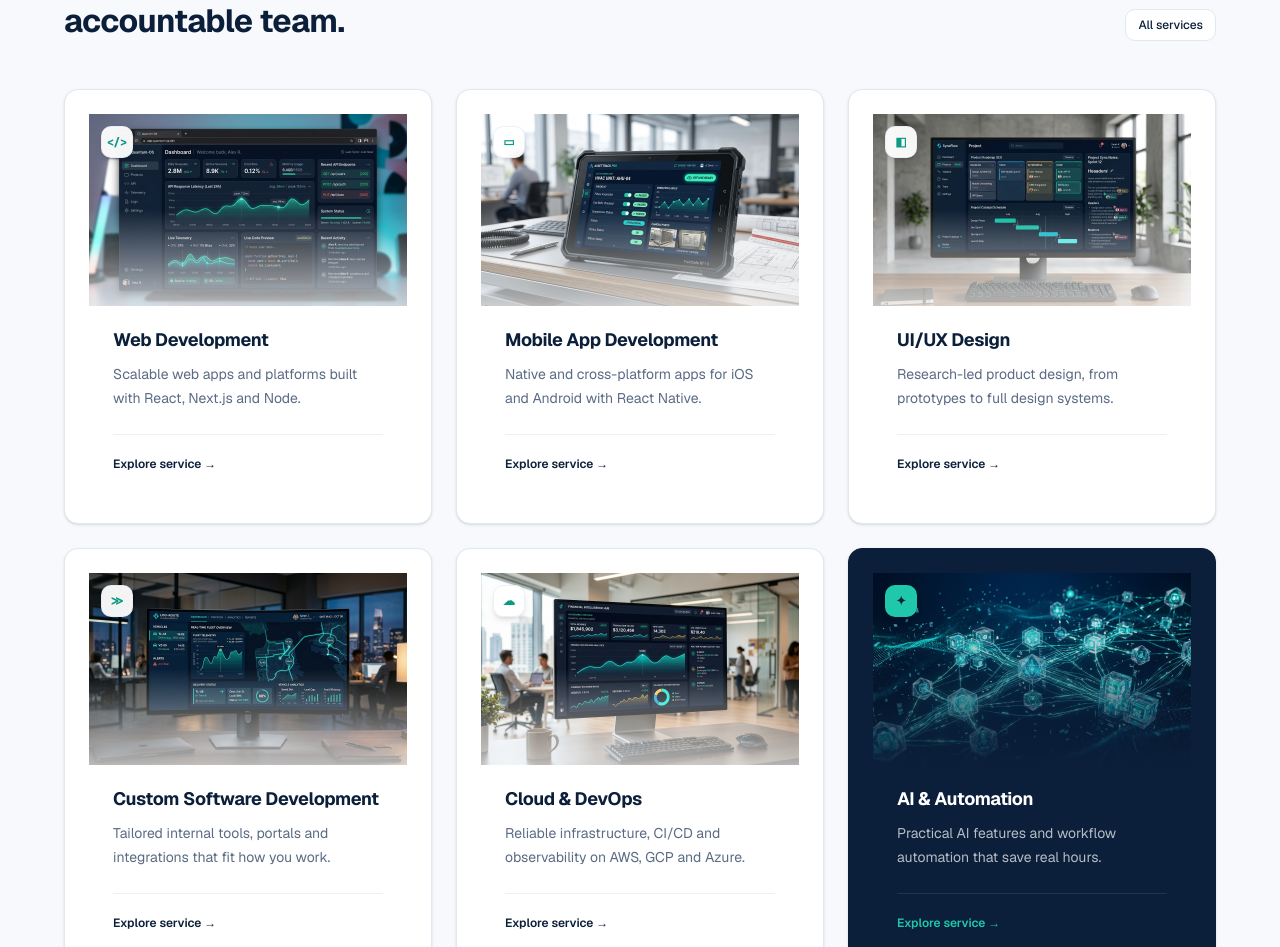
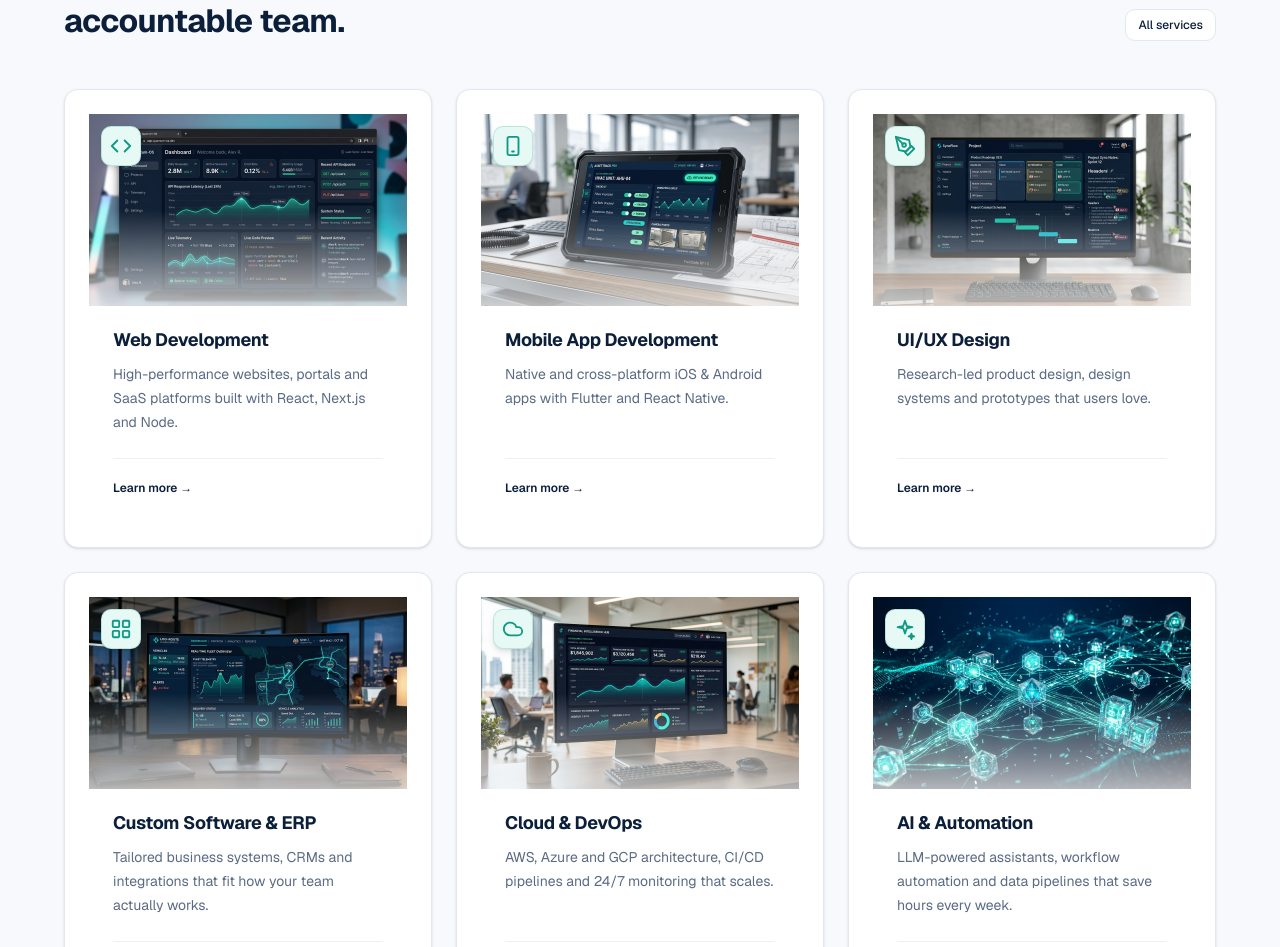
Before and after one commit to Abdullah-Developer68/logix, a Next.js app: page / in a window 1280 px wide. Shown: the part 1565-2512 px from the top of the page. Built offline with nearby package versions, Linux system fonts and the light colour scheme.

Commit message:
feat: use V2 Paper SVG icons on V1 service cards and make all cards white

```diff
--- a/src/components/sections/services.tsx
+++ b/src/components/sections/services.tsx
@@ -5,56 +5,106 @@ import Image from "next/image";
 import { motion } from "framer-motion";
 import { ButtonLink } from "@/components/ui/button";
 import { Card } from "@/components/ui/card";
-import { cn } from "@/lib/utils";
+
+function WebDevIcon() {
+  return (
+    <svg width="22" height="22" viewBox="0 0 24 24" fill="none" stroke="currentColor" strokeWidth="2" strokeLinecap="round" strokeLinejoin="round">
+      <path d="m16 18 6-6-6-6" />
+      <path d="m8 6-6 6 6 6" />
+    </svg>
+  );
+}
+
+function MobileDevIcon() {
+  return (
+    <svg width="22" height="22" viewBox="0 0 24 24" fill="none" stroke="currentColor" strokeWidth="2" strokeLinecap="round" strokeLinejoin="round">
+      <rect x="6" y="2" width="12" height="20" rx="2" />
+      <path d="M11 18h2" />
+    </svg>
+  );
+}
+
+function UiUxIcon() {
+  return (
+    <svg width="22" height="22" viewBox="0 0 24 24" fill="none" stroke="currentColor" strokeWidth="2" strokeLinecap="round" strokeLinejoin="round">
+      <path d="M12 19l7-7 3 3-7 7-3-3z" />
+      <path d="M18 13l-1.5-7.5L2 2l3.5 14.5L13 18l5-5z" />
+      <path d="M2 2l7.6 7.6" />
+      <circle cx="11" cy="11" r="2" />
+    </svg>
+  );
+}
+
+function CustomSoftwareIcon() {
+  return (
+    <svg width="22" height="22" viewBox="0 0 24 24" fill="none" stroke="currentColor" strokeWidth="2" strokeLinecap="round" strokeLinejoin="round">
+      <rect x="3" y="3" width="7" height="7" rx="1" />
+      <rect x="14" y="3" width="7" height="7" rx="1" />
+      <rect x="3" y="14" width="7" height="7" rx="1" />
+      <rect x="14" y="14" width="7" height="7" rx="1" />
+    </svg>
+  );
+}
+
+function CloudDevOpsIcon() {
+  return (
+    <svg width="22" height="22" viewBox="0 0 24 24" fill="none" stroke="currentColor" strokeWidth="2" strokeLinecap="round" strokeLinejoin="round">
+      <path d="M17.5 19H9a7 7 0 1 1 6.71-9h1.79a4.5 4.5 0 1 1 0 9Z" />
+    </svg>
+  );
+}
+
+function AiAutomationIcon() {
+  return (
+    <svg width="22" height="22" viewBox="0 0 24 24" fill="none" stroke="currentColor" strokeWidth="2" strokeLinecap="round" strokeLinejoin="round">
+      <path d="M12 3l1.9 5.8L20 10l-6.1 1.2L12 17l-1.9-5.8L4 10l6.1-1.2z" />
+      <path d="M19 17l.7 2.3L22 20l-2.3.7L19 23l-.7-2.3L16 20l2.3-.7z" />
+    </svg>
+  );
+}
 
 const services = [
   {
     id: "web",
-    icon: "</>",
+    icon: <WebDevIcon />,
     title: "Web Development",
-    text: "Scalable web apps and platforms built with React, Next.js and Node.",
+    text: "High-performance websites, portals and SaaS platforms built with React, Next.js and Node.",
     image: "/images/services/web-dev.jpg",
-    inverted: false,
   },
   {
     id: "mobile",
-    icon: "▭",
+    icon: <MobileDevIcon />,
     title: "Mobile App Development",
-    text: "Native and cross-platform apps for iOS and Android with React Native.",
+    text: "Native and cross-platform iOS & Android apps with Flutter and React Native.",
     image: "/images/services/mobile-dev.jpg",
-    inverted: false,
   },
   {
     id: "design",
-    icon: "◧",
+    icon: <UiUxIcon />,
     title: "UI/UX Design",
-    text: "Research-led product design, from prototypes to full design systems.",
+    text: "Research-led product design, design systems and prototypes that users love.",
     image: "/images/services/ui-ux.jpg",
-    inverted: false,
   },
   {
     id: "custom",
-    icon: "≫",
-    title: "Custom Software Development",
-    text: "Tailored internal tools, portals and integrations that fit how you work.",
+    icon: <CustomSoftwareIcon />,
+    title: "Custom Software & ERP",
+    text: "Tailored business systems, CRMs and integrations that fit how your team actually works.",
     image: "/images/services/custom-software.jpg",
-    inverted: false,
   },
   {
     id: "cloud",
-    icon: "☁",
+    icon: <CloudDevOpsIcon />,
     title: "Cloud & DevOps",
-    text: "Reliable infrastructure, CI/CD and observability on AWS, GCP and Azure.",
+    text: "AWS, Azure and GCP architecture, CI/CD pipelines and 24/7 monitoring that scales.",
     image: "/images/services/cloud-devops.jpg",
-    inverted: false,
   },
   {
     id: "ai",
-    icon: "✦",
+    icon: <AiAutomationIcon />,
     title: "AI & Automation",
-    text: "Practical AI features and workflow automation that save real hours.",
+    text: "LLM-powered assistants, workflow automation and data pipelines that save hours every week.",
     image: "/images/services/ai-automation.jpg",
-    inverted: true,
   },
 ];
 
@@ -106,12 +156,12 @@ export function Services() {
               whileHover={{ y: -6, transition: { duration: 0.2 } }}
               className="h-full"
             >
+              {/* All cards are pure white bg-card with standard border and elevation */}
               <Card
-                inverted={s.inverted}
-                className="group flex flex-col h-full justify-between overflow-hidden p-0 transition-all duration-300 hover:shadow-xl border border-border shadow-sm"
+                className="group flex flex-col h-full justify-between overflow-hidden p-0 transition-all duration-300 hover:shadow-xl border border-border shadow-sm bg-card"
               >
                 <div>
-                  {/* Project / Service visual preview above */}
+                  {/* Service image preview above */}
                   <div className="relative h-48 w-full overflow-hidden bg-muted">
                     <Image
                       src={s.image}
@@ -119,67 +169,34 @@ export function Services() {
                       fill
                       className="object-cover transition-transform duration-500 group-hover:scale-105"
                     />
-                    <div
-                      className={cn(
-                        "absolute inset-0 bg-gradient-to-t",
-                        s.inverted
-                          ? "from-primary via-primary/30 to-transparent"
-                          : "from-background/70 via-transparent to-transparent"
-                      )}
-                    />
-                    {/* Floating icon badge */}
+                    <div className="absolute inset-0 bg-gradient-to-t from-background/70 via-transparent to-transparent" />
+
+                    {/* Paper V2 SVG Icon inside rounded teal badge */}
                     <div className="absolute top-3 left-3">
-                      <span
-                        className={cn(
-                          "flex size-8 items-center justify-center rounded-lg text-xs font-bold shadow-md backdrop-blur",
-                          s.inverted
-                            ? "bg-brand text-primary"
-                            : "bg-white/95 text-brand-strong border border-border/60"
-                        )}
-                      >
+                      <div className="flex size-10 items-center justify-center rounded-lg bg-accent text-brand-strong shadow-md border border-brand-strong/20 backdrop-blur">
                         {s.icon}
-                      </span>
+                      </div>
                     </div>
                   </div>
 
                   {/* Details below the image */}
                   <div className="p-6 pt-5">
-                    <h3
-                      className={cn(
-                        "text-lg font-bold tracking-tight",
-                        s.inverted ? "text-white" : "text-primary"
-                      )}
-                    >
+                    <h3 className="text-lg font-bold tracking-tight text-primary">
                       {s.title}
                     </h3>
-                    <p
-                      className={cn(
-                        "mt-2 text-xs sm:text-sm leading-6",
-                        s.inverted ? "text-white/70" : "text-muted-foreground"
-                      )}
-                    >
+                    <p className="mt-2 text-xs sm:text-sm leading-6 text-muted-foreground">
                       {s.text}
                     </p>
                   </div>
                 </div>
 
                 <div className="p-6 pt-0">
-                  <div
-                    className={cn(
-                      "pt-4 border-t",
-                      s.inverted ? "border-white/10" : "border-border/60"
-                    )}
-                  >
+                  <div className="pt-4 border-t border-border/60">
                     <Link
                       href={`/services#${s.id}`}
-                      className={cn(
-                        "inline-flex items-center gap-1.5 text-xs font-semibold hover:underline",
-                        s.inverted
-                          ? "text-brand hover:text-brand"
-                          : "text-primary hover:text-brand-strong"
-                      )}
+                      className="inline-flex items-center gap-1.5 text-xs font-semibold text-primary hover:text-brand-strong transition-colors"
                     >
-                      Explore service →
+                      Learn more →
                     </Link>
                   </div>
                 </div>
--- a/src/components/sections/testimonials.tsx
+++ b/src/components/sections/testimonials.tsx
@@ -31,19 +31,19 @@ export function Testimonials() {
             transition={{ duration: 0.6 }}
             whileHover={{ y: -4, transition: { duration: 0.2 } }}
           >
-            <Card inverted className="flex flex-col justify-between p-8 h-full shadow-lg">
-              <p className="text-xl font-medium leading-8">
+            <Card className="flex flex-col justify-between p-8 h-full shadow-sm bg-card border border-border">
+              <p className="text-xl font-medium leading-8 text-foreground">
                 “Logix rebuilt our dispatch platform in 14 weeks. Delivery times dropped 31% and our team finally has software they enjoy using.”
               </p>
               <div className="mt-10 flex items-center justify-between">
                 <div className="flex items-center gap-3">
-                  <Avatar initials="SA" className="size-10 bg-brand text-primary font-bold" />
+                  <Avatar initials="SA" className="size-10 bg-accent text-brand-strong font-bold border border-brand-strong/20" />
                   <div className="text-sm">
-                    <div className="font-semibold">Sara Ahmed</div>
-                    <div className="text-white/60">COO, Northwind Logistics</div>
+                    <div className="font-semibold text-foreground">Sara Ahmed</div>
+                    <div className="text-muted-foreground">COO, Northwind Logistics</div>
                   </div>
                 </div>
-                <span className="font-semibold text-white/80">northwind</span>
+                <span className="font-bold text-muted-foreground/80 tracking-tight">northwind</span>
               </div>
             </Card>
           </motion.div>
```
Also changed, not shown: src/app/v2/page.tsx (line endings or trailing spaces).
